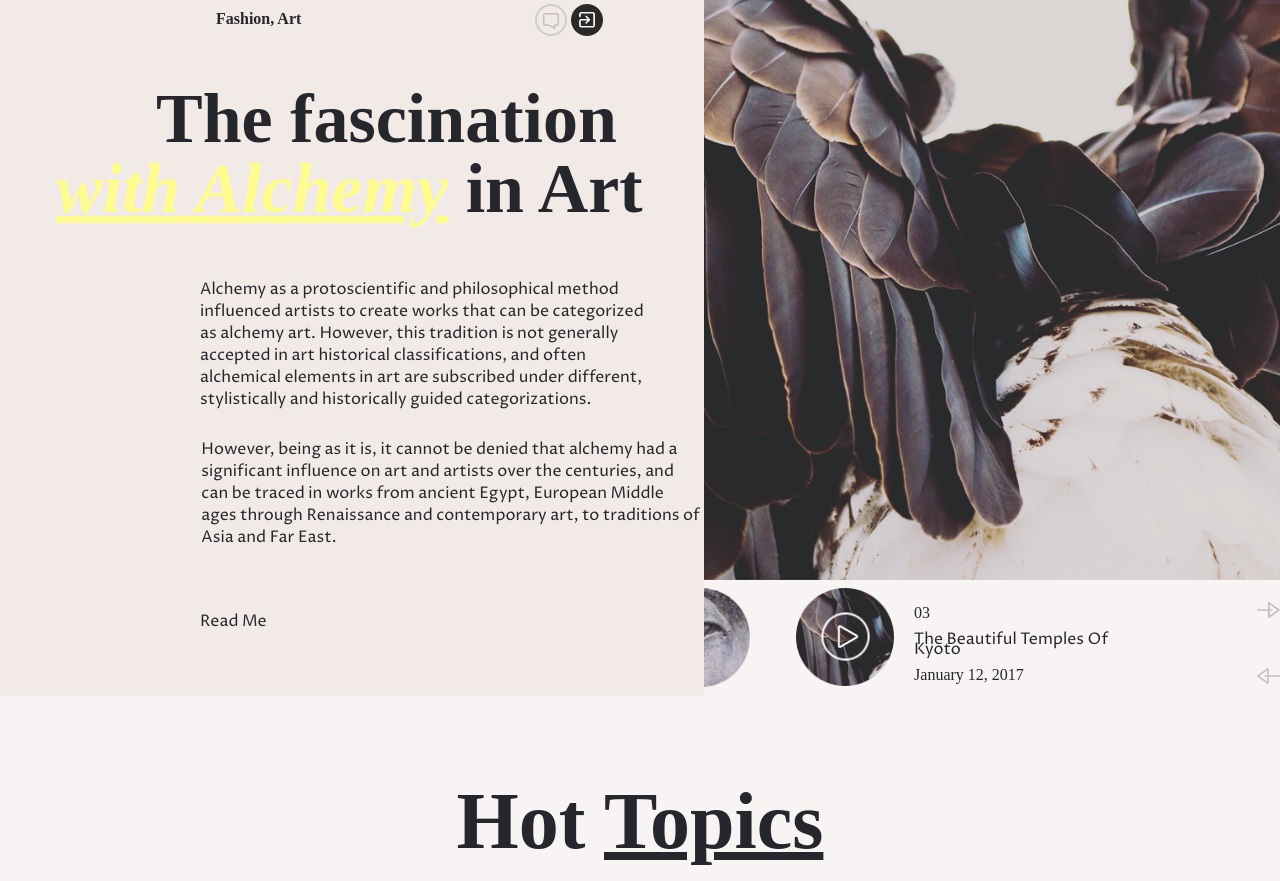
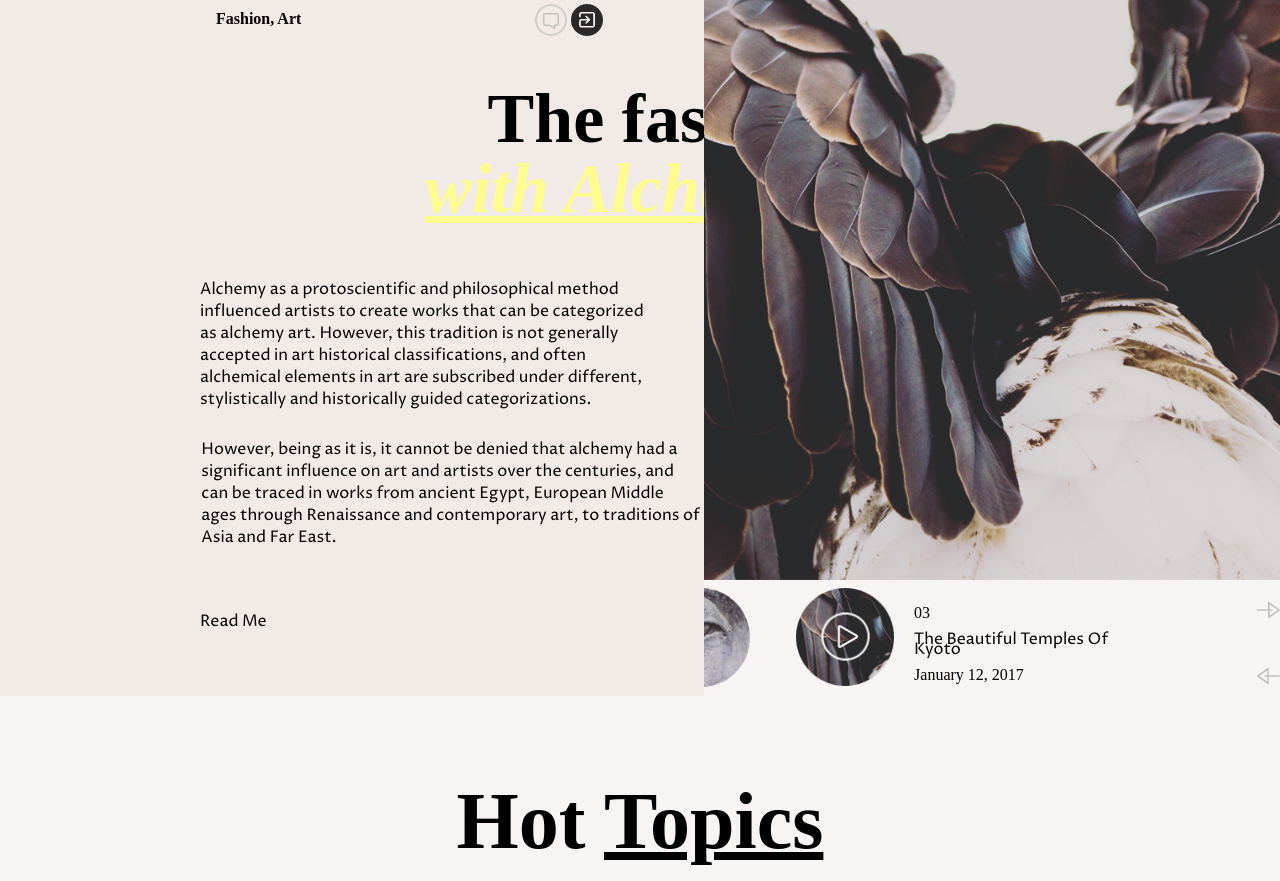
Before and after one commit to NicolasEden/TP1-A1, a plain HTML site: page index.html in a window 1280 px wide. Shown: the part 1366-2247 px from the top of the page. Drawn offline with Linux system fonts and the light colour scheme; a web font is replaced by a local one.

Commit message:
Finish work 21/10/2019

```diff
--- a/CSS/laptopL.css
+++ b/CSS/laptopL.css
@@ -96,7 +96,7 @@
 
 *{
     font-family: "Cormorant";
-    color: #26272d;
+    color: blue²;
     scroll-behavior: smooth;
 }
 body {
@@ -367,10 +367,11 @@ img#aiglepng {
 div.aiglepng {
     height: 83.5%;
 }
-div.part-2 h1,h2 {
+div.part-2 h1,div.part-2 h2 {
     font-size: 70px;
     line-height: 70px;
     margin: 0px 0px 0px -60px;
+    text-align: center;
 }
 .title-part-2 h2 {
     margin-left: -160px;
--- a/CSS/phone.css
+++ b/CSS/phone.css
@@ -96,7 +96,7 @@
 
 *{
     font-family: "Cormorant";
-    color: #26272d;
+    color: green;
     scroll-behavior: smooth;
 }
 body {
@@ -359,10 +359,7 @@ div.content-2{
 /* WARNING: CONTENT 2 */
 
 img#aiglepng {
-    position: relative;
-    margin: 0px 0px 0px 55%;
-    width: 45%;
-    height: 100%;
+    display: none;
 }
 div.aiglepng {
     height: 83.5%;
--- a/CSS/phoneL.css
+++ b/CSS/phoneL.css
@@ -96,7 +96,7 @@
 
 *{
     font-family: "Cormorant";
-    color: #26272d;
+    color: yellow;
     scroll-behavior: smooth;
 }
 body {
--- a/CSS/tablet.css
+++ b/CSS/tablet.css
@@ -96,7 +96,7 @@
 
 *{
     font-family: "Cormorant";
-    color: #26272d;
+    color: purple;
     scroll-behavior: smooth;
 }
 body {
@@ -359,10 +359,7 @@ div.content-2{
 /* WARNING: CONTENT 2 */
 
 img#aiglepng {
-    position: relative;
-    margin: 0px 0px 0px 55%;
-    width: 45%;
-    height: 100%;
+    display: none;
 }
 div.aiglepng {
     height: 83.5%;
@@ -372,47 +369,47 @@ div.part-2 h1,h2 {
     line-height: 70px;
     margin: 0px 0px 0px -60px;
 }
+div.title-part-2 {
+    padding-top: 100px;
+}
 .title-part-2 h2 {
-    margin-left: -160px;
+    margin-left: 0px;
 }
 div.title-part-2 {
-    margin: -500px 0px 0px 20%;
+    margin: 100px 0px 0px 0px;
+    text-align: center;
 }
 div.little-img-part-2 {
-    margin: -220px 0px 0px 44%;
+    margin: -220px 0px 0px 0px;
 }
 p.part-2-litle-txt {
-    margin: -30px 0px 0px 20%;
+    margin: 0px 0px 0px 0pc;
     font-size: 16px;
     font-weight: bold;
+    text-align: center;
 }
 div.content-part2 {
     width: 500px;
     font-size: 16px;
-    margin-left: 200px;
+    margin-left: 0px;
 }
 div.content-part2 p, div.content-part2 span {
     font-family: "Proza Libre";
     margin: 250px 0px 0px 0px;
-}
-div.content-part2 p {
-    margin-left: 10%;
+    text-align: center;
 }
 span#content2-part-2 {
     position: absolute;
-    margin: 50px 0px 0px -390px;
-    width: 500px;
+    margin: 50px 0px 0px 0px;
+    width: 600px;
 }
 p.readme-2 {
-    margin: 200px 0px 0px 250px;
+    margin: 200px 0px 0px 0px;
     font-family: "Proza Libre";
+    text-align: center;
 }
 div.content-white-part-2 {
-    background-color: #f8f4f3;
-    width: 45%;
-    height: 14.8%;
-    display: flex;
-    margin: -55px 0px 0px 55%;
+    display: none;
 }
 img#imgbreak {
     margin: 2% 0px 0px 0px;
@@ -532,7 +529,7 @@ div.part-2 {
     width: 100%;
     background-color: #f2eae6;
     position: relative;
-    margin-top : -22px;
+    margin-top : -100px;
 }
 div.part-3 {
     width: 100%;
--- a/JS/alertbox.js
+++ b/JS/alertbox.js
@@ -7,6 +7,7 @@ var span = document.getElementsByClassName("close")[0];
 btn.onclick = function() {
     modal.style.display = "block";
     modal.style.animationName = "start";
+    document.getElementById('imput').value = ''
 }
 span.onclick = function() {
     modal.style.display = "none";
```
